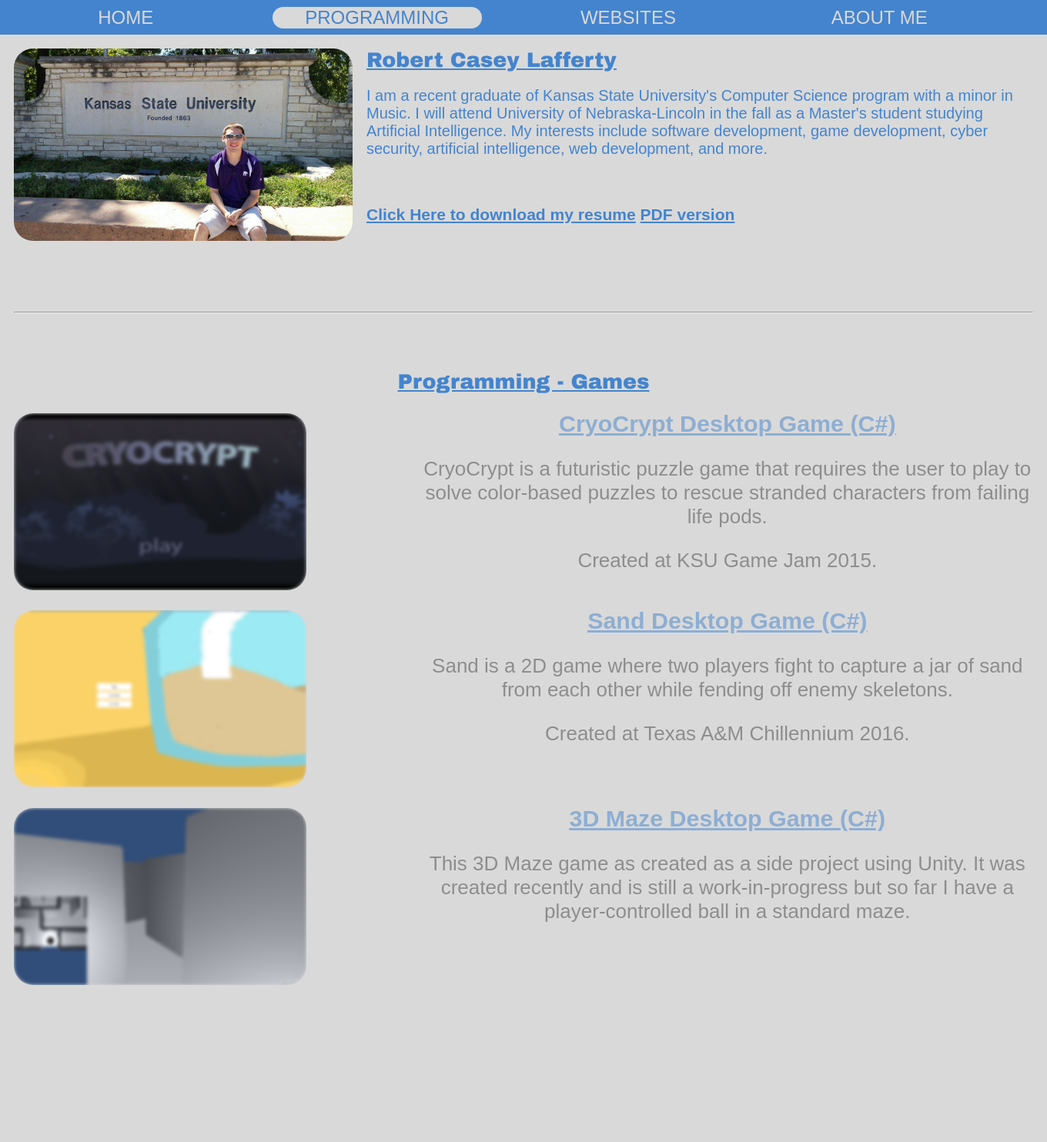
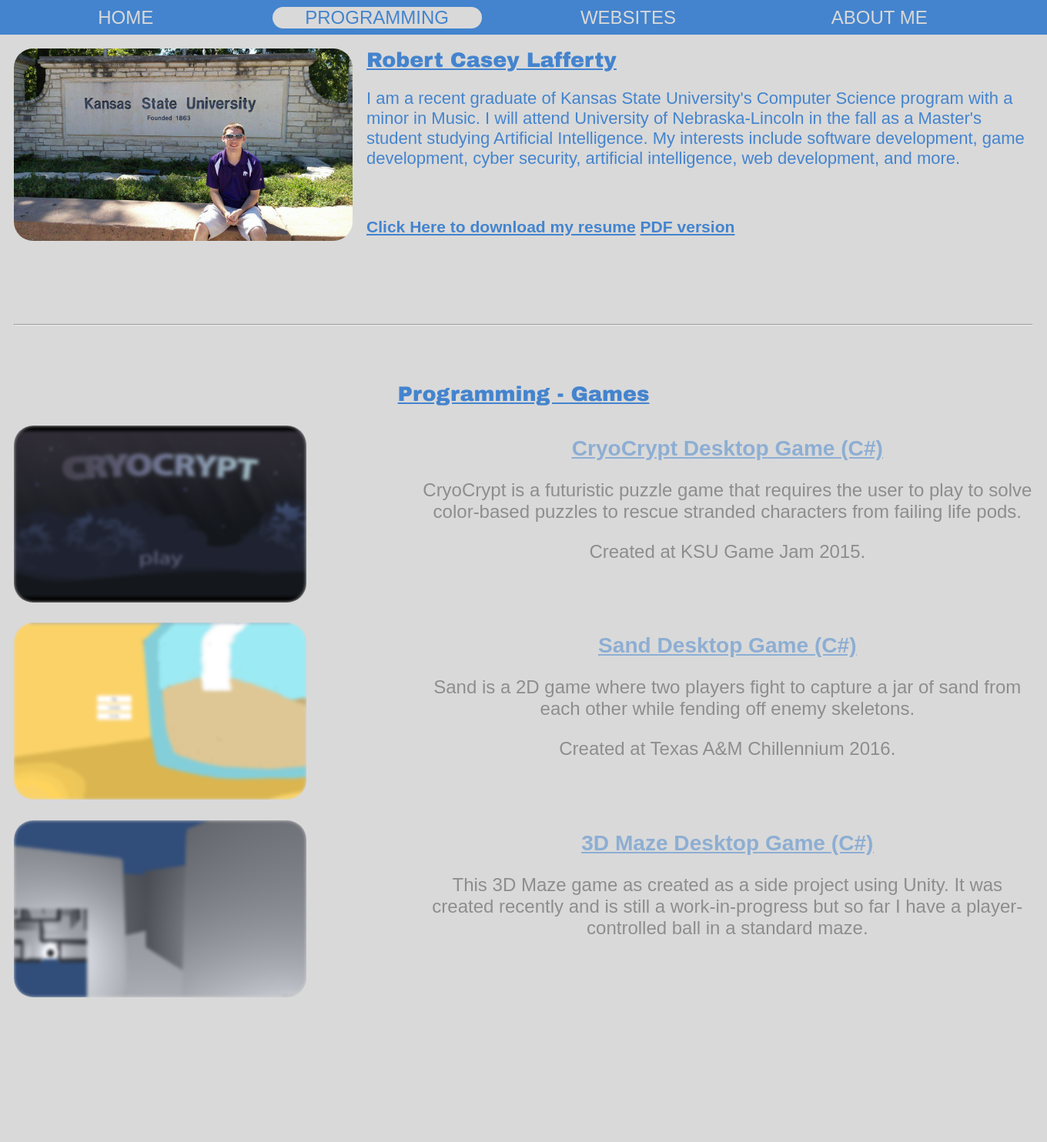
Before and after one commit to rclafferty/rclafferty.github.io, a PHP site: page /programming.html in a window 1360 px wide. Shown: the top 1484 px of the page at 77% size. Run offline with PHP 8.4, Linux system fonts and the light colour scheme.

Commit message:
Changed Font Style
Changed font style on blurb and drop down items

```diff
--- a/styles/test.css
+++ b/styles/test.css
@@ -184,7 +184,7 @@
 		margin: 0;
 		padding: 0;
 		color: #444;
-		font-size: 26px;
+		font-size: 24px;
 		text-decoration: none;
 		text-align: center;
 		-webkit-transition: .3s ease-in;
@@ -272,7 +272,7 @@
 		-webkit-margin-after: 0em;
 	}
 	.title p {
-		font-size: 20px;
+		font-size: 22px;
 	}
 
 .header {
```
